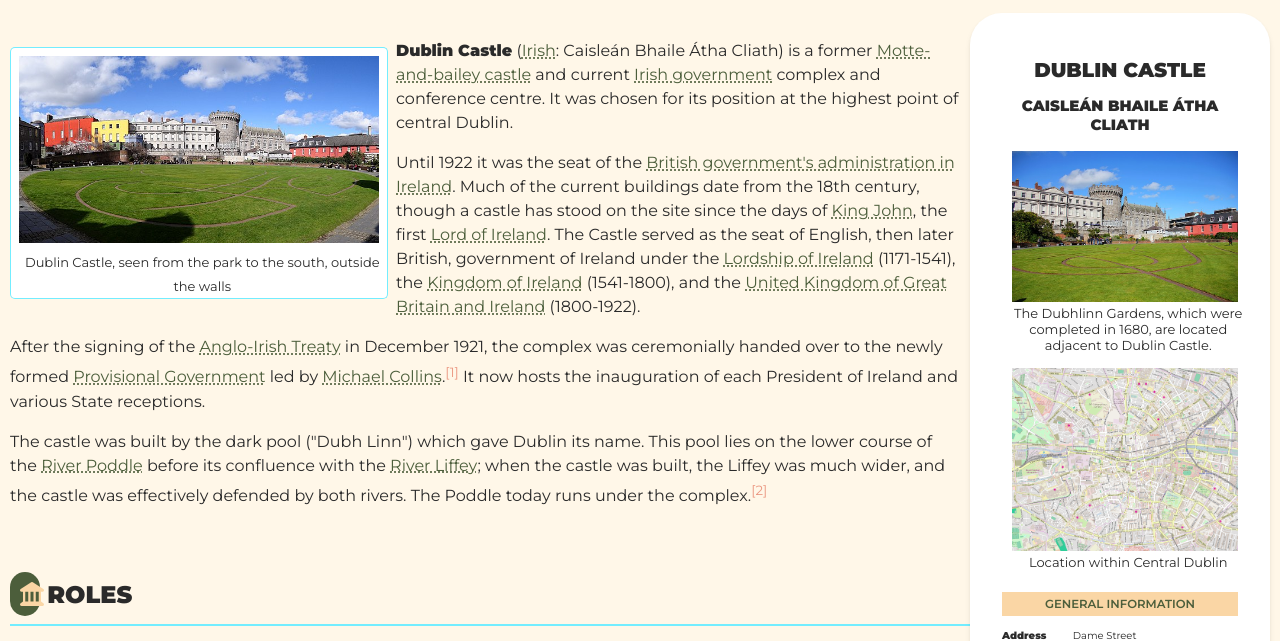
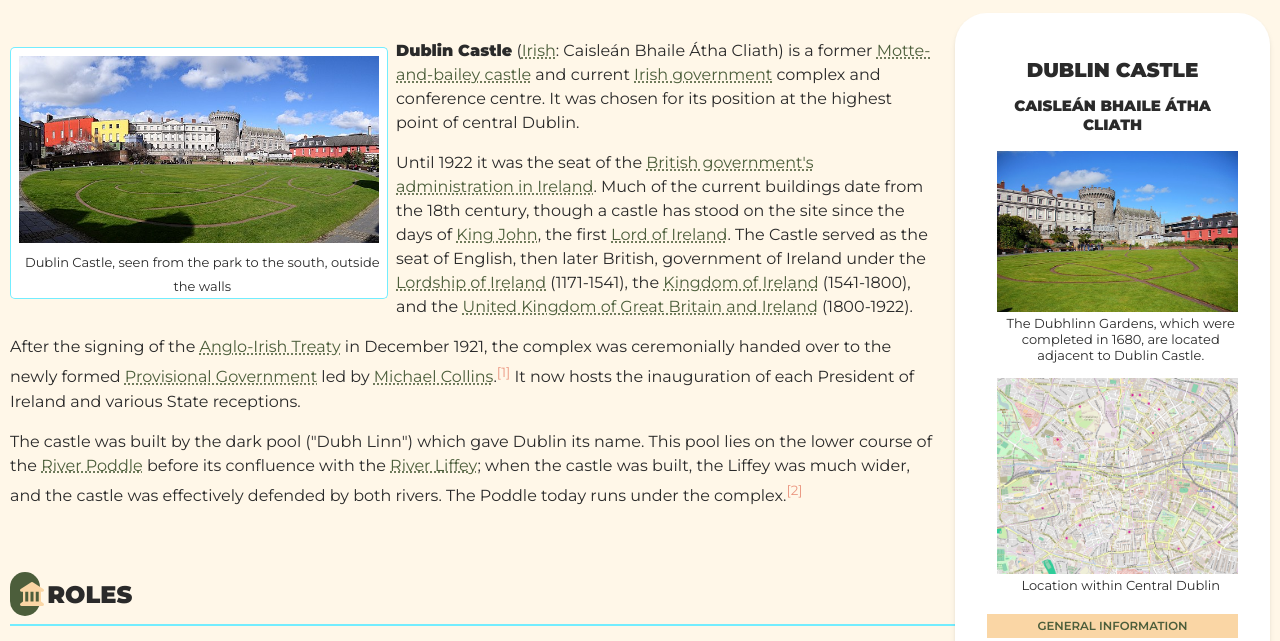
Before and after one commit to fmbiete/uoc_m4.258-pec1, a website built with Parcel: page src/index.html in a window 1280 px wide. Shown: the part 154-795 px from the top of the page. Built offline with nearby package versions, Linux system fonts and the light colour scheme.

Commit message:
Bigger summary

```diff
--- a/src/assets/styles/layouts/home/components/_summary.scss
+++ b/src/assets/styles/layouts/home/components/_summary.scss
@@ -61,9 +61,9 @@
 @media only screen and (min-width: $desktop-min-width) {
   .o-summary-container {
       float: right;
-      max-width: 300px;
+      max-width: 25%;
       margin-bottom: 0;
-      margin-left: 10px;
+      margin-left: 2em;
       padding: 2rem;
   }
 }
```
